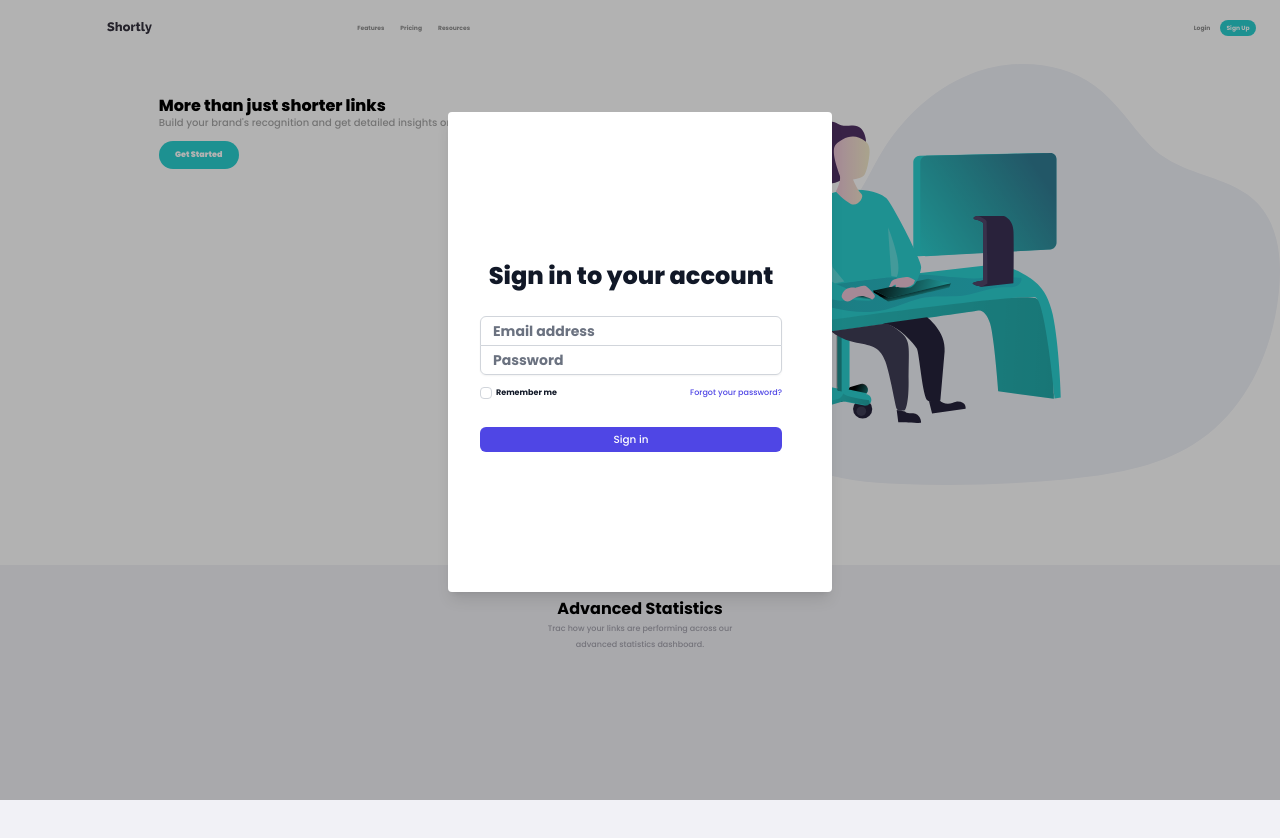
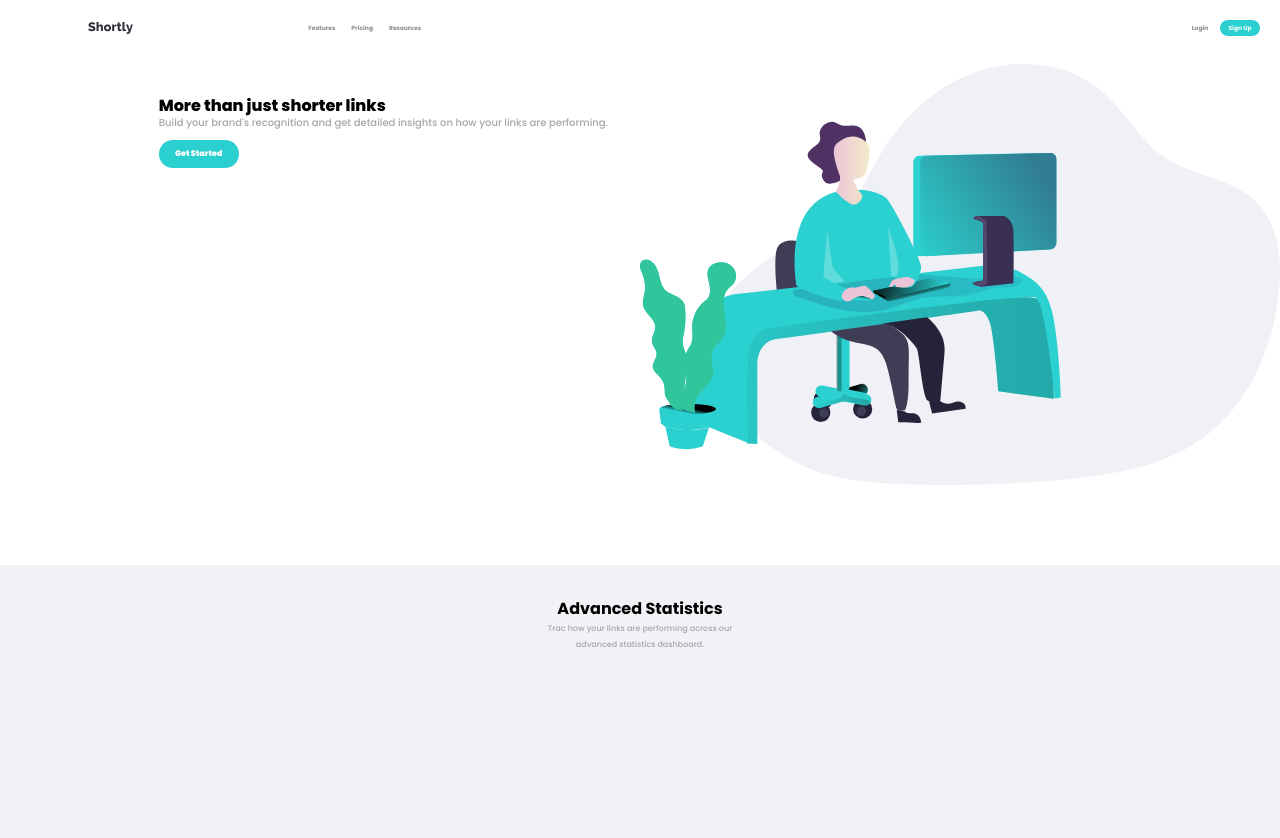
Before and after one commit to Nekxis/Shortly, a React (Create React App) app: page / in a window 1280 px wide. Shown: the top 838 px of the page. Built offline with nearby package versions, Linux system fonts and the light colour scheme.

Commit message:
tailwind

```diff
--- a/src/App.js
+++ b/src/App.js
@@ -3,14 +3,12 @@ import './App.css';
 import Nav from "./components/nav/Nav";
 import Article from "./components/article/Article";
 import AdvancedStatistics from "./components/advanced-statistics/Advanced-Statistics";
-import Login from "./components/login/Login";
 
 
 
 function App() {
   return (
     <div>
-        <Login />
         <Nav />
         <Article />
         <AdvancedStatistics />
--- a/src/components/advanced-statistics/Advanced-Statistic.css
+++ b/src/components/advanced-statistics/Advanced-Statistic.css
@@ -1,37 +1,12 @@
 .AdvancedStatistics {
-    display: flex;
-    justify-content: center;
-    width: 100%;
     height: 50vh;
     background: #F1F1F6FF;
-    padding: 2rem;
-    box-sizing: border-box;
 }
 .input {
 
 }
-.text-statistics {
-    display: flex;
-    justify-content: flex-start;
-    flex-direction: column;
-    padding: 0;
-
-}
-.title-statistics {
-    display: flex;
-    align-self: center;
-    margin: 0;
-
-
-}
 .description-statistics {
-    display: flex;
-    align-self: center;
-    margin: 0;
-    width: 65%;
     font-size: 8px;
-    text-align: center;
-    line-height: 2em;
     font-weight: 500;
     color: #A6A5AFFF;
 }
--- a/src/components/advanced-statistics/Advanced-Statistics.js
+++ b/src/components/advanced-statistics/Advanced-Statistics.js
@@ -3,14 +3,14 @@ import './Advanced-Statistic.css'
 
 function AdvancedStatistics() {
     return (
-        <div className="AdvancedStatistics">
+        <div className="AdvancedStatistics flex justify-center w-full p-8 box-border">
             <div className="input">
             {/*input*/}
             {/*tablica inputu*/}
             </div>
-            <div className="text-statistics">
-                <h4 className="title-statistics">Advanced Statistics</h4>
-                <p className="description-statistics">Trac how your links are performing across our advanced statistics dashboard.</p>
+            <div className="flex justify-start flex-col p-0">
+                <h4 className="title-statistics flex self-center m-0">Advanced Statistics</h4>
+                <p className="description-statistics flex self-center m-0 w-3/5 text-center leading-4">Trac how your links are performing across our advanced statistics dashboard.</p>
             </div>
             <div className="cards"></div>
         </div>
--- a/src/components/article/Article.css
+++ b/src/components/article/Article.css
@@ -1,34 +1,14 @@
-.article {
-    display: flex;
-    justify-content: right;
-    margin: .5rem 0 5rem 0;
-
-}
-.text {
-    display: flex;
-    flex-direction: column;
-    padding: 2rem;
-}
 .title {
     font-weight: 800;
     line-height: 1.2em;
-    margin: 0;
 }
 .description {
     font-size: 10px;
     font-weight: 500;
     color: hsl(0, 0%, 65%);
-    margin: 0;
-}
-.deskImg {
-    display: flex;
-    align-self: center;
-    width: 50%;
 }
 .get-button {
-    display: flex;
     align-self: flex-start;
-    margin-top: .7rem;
     width: 10em;
     padding: 1em;
     font-size: .5em;
--- a/src/components/article/Article.js
+++ b/src/components/article/Article.js
@@ -4,14 +4,14 @@ import './Article.css'
 
 function  Article() {
     return(
-        <div className="article">
-            <div className="text">
-                <h1 className="title">More than just shorter links</h1>
-                <p className="description">Build your brand's recognition and get detailed insights on how your links are performing.</p>
-                <button className="blue-button get-button" > Get Started</button>
+        <div className="flex justify-end mt-2 mb-20">
+            <div className="flex flex-col p-8">
+                <h1 className="title m-0">More than just shorter links</h1>
+                <p className="description m-0">Build your brand's recognition and get detailed insights on how your links are performing.</p>
+                <button className="blue-button get-button flex mt-2.5" > Get Started</button>
             </div>
 
-            <img className="deskImg" src={DeskImg} alt="#" />
+            <img className="flex self-center w-1/2" src={DeskImg} alt="#" />
         </div>
     )
 }
--- a/src/components/nav/Nav.css
+++ b/src/components/nav/Nav.css
@@ -1,56 +1,20 @@
 .nav {
-    display: flex;
-    width: 100%;
     height: 7vh;
-    justify-content: space-between;
-    padding: .5em;
-    box-sizing: border-box;
+}
+.logo {
+    width: 45px;
+    height: 12px;
 }
 
-.menu {
-    display: flex;
-    justify-content: space-around;
-    width: 45%;
-}
-
-.logo {
-    display: flex;
-    align-self: center;
-    width: 45px;
-   height: 12px;
-}
-
-.list {
-    display: flex;
-    list-style: none;
-    padding: 0;
-    align-self: center;
-}
-
-li {
+.theLi {
     color: hsl(0, 0%, 55%);
     margin: 0 1vh;
     font-size: 6px;
 }
 
-.LogReg {
-    display: flex;
-   margin-right: 1em;
-}
-
 .log {
-    display: flex;
-    align-self: center;
-    justify-content: center;
     font-size: 6px;
-    width: 6em;
     padding: 3.5px 6px;
-    background: white;
-    border: 0;
     color: hsl(0, 0%, 55%);
     font-weight: 700;
 }
-
-.reg {
-    width: 6em;
-}
--- a/src/components/nav/Nav.js
+++ b/src/components/nav/Nav.js
@@ -4,18 +4,18 @@ import MyImage from './logo.svg';
 
 function Nav(){
     return(
-        <div className={'nav'} >
-            <div className={'menu'}>
-               <img className={'logo'} alt={'Logo'} src={MyImage} />
-                <ul className={'list'}>
-                    <li>Features</li>
-                    <li>Pricing</li>
-                    <li>Resources</li>
+        <div className={'nav flex w-full  justify-between p-1 box-border'} >
+            <div className={'flex justify-around w-2/5'}>
+               <img className={'logo flex self-center'} alt={'Logo'} src={MyImage} />
+                <ul className={'flex list-none p-0 self-center'}>
+                    <li className={"theLi"}>Features</li>
+                    <li className={"theLi"}>Pricing</li>
+                    <li className={"theLi"}>Resources</li>
                 </ul>
             </div>
-            <div className='LogReg'>
-                <button className={'log'}>Login</button>
-                <button className={'reg blue-button'}>Sign Up</button>
+            <div className='flex mr-4 w-20'>
+                <button className={'log flex self-center justify-center bg-white border-0 w-4/5'}>Login</button>
+                <button className={'blue-button w-4/5'}>Sign Up</button>
             </div>
         </div>
     )
```
